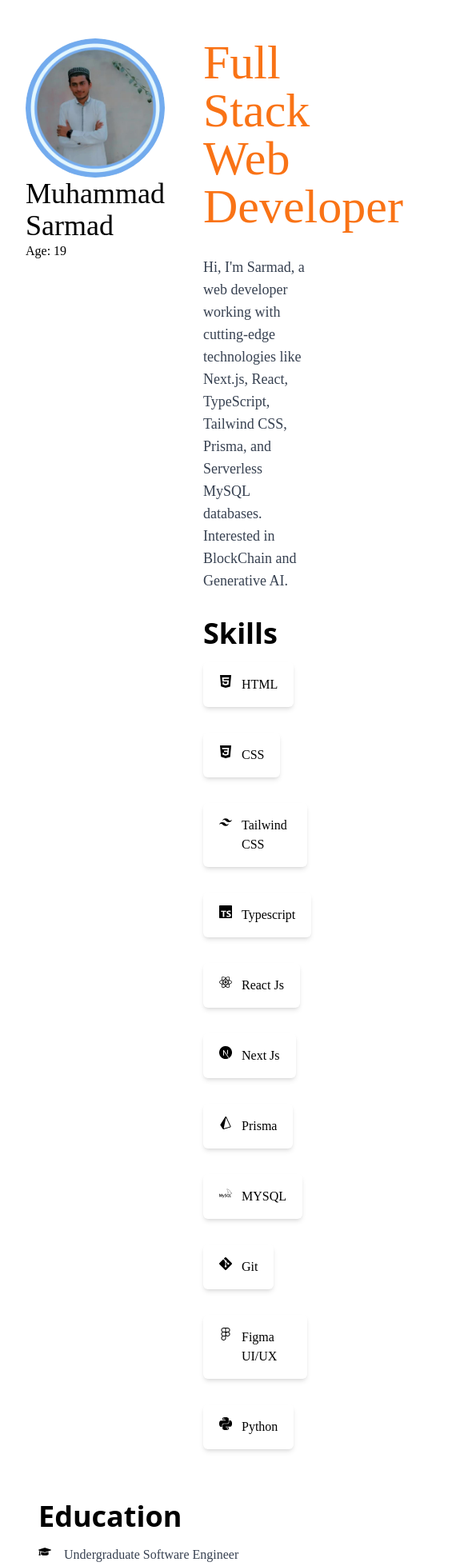
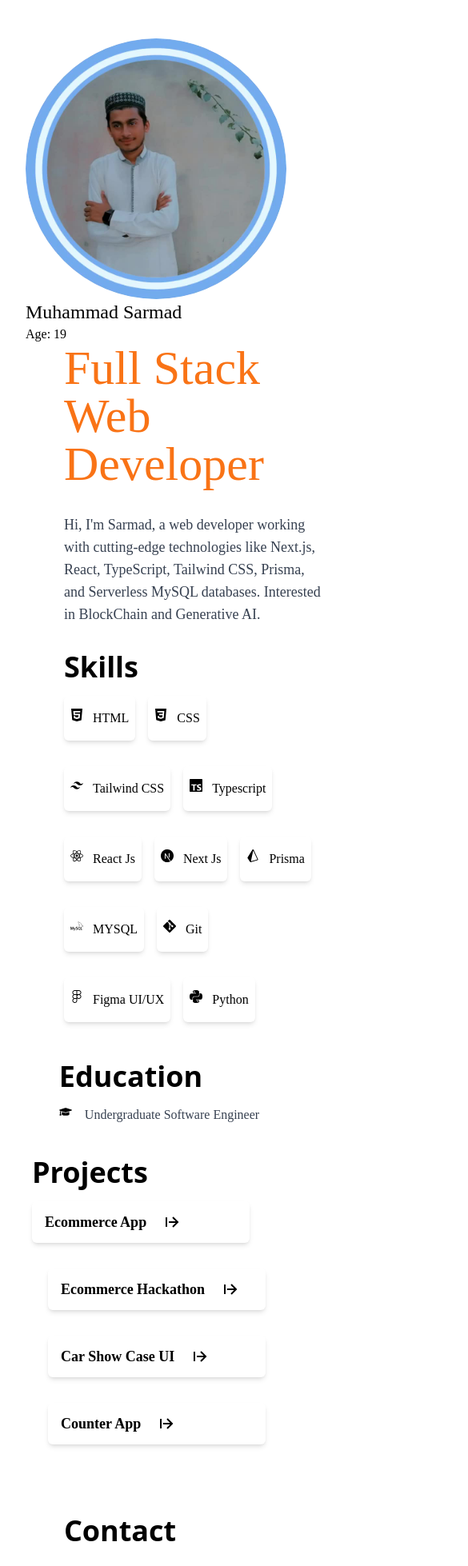
Before and after one commit to Sarmad426/Portfolio-Template, a Next.js app: page / in a window 390 px wide. Shown: the top 1958 px of the page at 80% size, 585 px wide, since content can reach past the window. Built offline with nearby package versions, Linux system fonts and the light colour scheme.

Commit message:
Make the protfolio responsive

```diff
--- a/components/navbar.tsx
+++ b/components/navbar.tsx
@@ -26,7 +26,7 @@ const Navbar = () => {
     },
   ];
   return (
-    <nav className="lg:flex lg:w-1/2 lg:mx-auto md:flex hidden items-center justify-center space-x-16 bg-neutral-200 py-3 text-lg font-bold pt-6">
+    <nav className="lg:flex lg:w-2/3 lg:mx-auto md:flex hidden items-center justify-center space-x-16 bg-gray-100 py-3 text-lg font-bold pt-6">
       {links.map((link) => {
         return (
           <a
--- a/components/protfolio.tsx
+++ b/components/protfolio.tsx
@@ -22,9 +22,9 @@ const Protfolio = () => {
   return (
     <div className="h-screen w-screen text-black">
       {/* Home */}
-      <div className="flex items-start space-x-12 m-8 mt-12">
+      <div className="lg:flex lg:flex-row lg:items-start md:items-center md:justify-center md:flex md:flex-col sm:flex sm:flex-col sm:justify-center sm:items-center justify-center items-center space-x-12 m-8 mt-12">
         {/* Personal Details */}
-        <div className="lg:w-2/5 md:w-[80%] w-3/4">
+        <div className="lg:w-2/5 md:w-[80%] sm:w-3/4 w-full">
           <div>
             {personalData.map((data) => {
               return (
@@ -32,9 +32,11 @@ const Protfolio = () => {
                   <Image
                     src={data.image}
                     alt={`${data.name}, "Image"`}
-                    className="object-cover rounded-full lg:w-4/5"
+                    className="object-cover rounded-full lg:w-4/5 md:w-3/4 flex-shrink-0 w-screen"
                   />
-                  <h3 className="text-4xl font-medium">{data.name}</h3>
+                  <h3 className="md:text-4xl text-2xl font-medium">
+                    {data.name}
+                  </h3>
                   <p>
                     Age: <span className="font-medium">{data.age}</span>
                   </p>
@@ -43,7 +45,7 @@ const Protfolio = () => {
             })}
           </div>
         </div>
-        <div className="w-2/5">
+        <div className="lg:w-2/5 md:w-3/5 sm:w-4/5 w-full">
           {/* Bio */}
           <div>
             {bio.map((data) => {
@@ -65,7 +67,7 @@ const Protfolio = () => {
                 return (
                   <li
                     key={skill.name}
-                    className="shadow-md px-5 py-4 text-base flex my-4 rounded-md gap-x-3"
+                    className="shadow-md px-2 md:px-3 lg:px-5 py-4 text-base flex my-4 rounded-md gap-x-3"
                   >
                     <span>{skill.logo}</span>
                     <p>{skill.name}</p>
@@ -76,9 +78,9 @@ const Protfolio = () => {
           </div>
         </div>
       </div>
-      <div className="my-4 lg:flex items-center justify-evenly space-x-8 mx-12">
+      <div className="my-4 flex flex-col lg:flex-row items-center justify-between space-x-8 mx-2 lg:mx-12 w-full">
         {/* Education */}
-        <div>
+        <div className="mb-6 lg:mb-0">
           <h2 className="text-4xl font-semibold font-[system-ui]">Education</h2>
           <div className="flex my-4">
             <span className="w-6 h-6 shrink-0">{education.logo}</span>
@@ -88,18 +90,18 @@ const Protfolio = () => {
           </div>
         </div>
         {/* Projects */}
-        <div>
+        <div className="mb-6 lg:mb-0">
           <h2 className="text-4xl font-semibold font-[system-ui]">Projects</h2>
-          <div className="flex items-start space-x-8 my-6">
+          <div className="flex items-center justify-start space-x-5 flex-wrap">
             {projects.map((project, id) => {
               return (
                 <div
                   key={project.url}
-                  className="shadow-md px-4 py-3 rounded-md my-4 cursor-pointer"
+                  className="lg:flex lg:flex-col shadow-md rounded-md my-4 cursor-pointer min-w-[17rem] max-w-[17.2rem]"
                 >
                   <div
                     onClick={() => openModal(id)}
-                    className="flex item-center gap-x-5"
+                    className="flex item-center gap-x-5 px-4 py-3"
                   >
                     <h3 className="text-lg font-semibold">{project.name}</h3>
                     <BiArrowFromLeft className="w-6 h-7 shrink-0" />
@@ -111,7 +113,8 @@ const Protfolio = () => {
           </div>
         </div>
       </div>
-      <div className="flex items-center justify-evenly my-8">
+
+      <div className="flex items-center justify-evenly my-8 flex-wrap">
         <div className="my-4">
           <h2 className="text-4xl font-semibold font-[system-ui]">Contact</h2>
           <div className="flex items-start flex-wrap gap-x-4 my-6">
```
